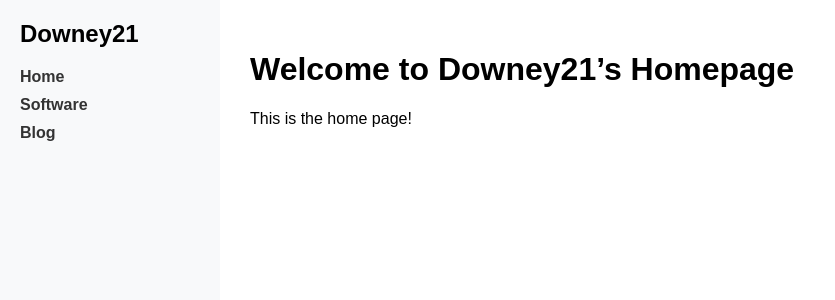
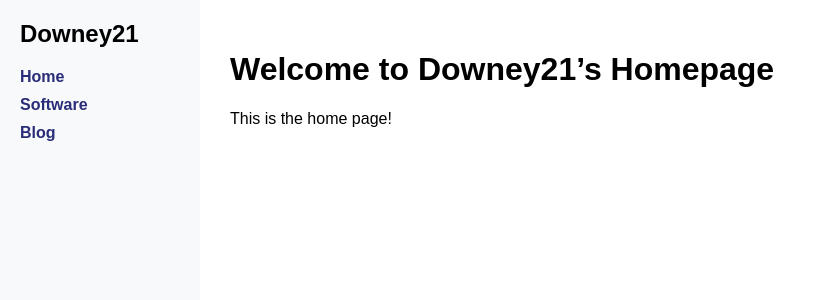
Before and after one commit to downey21/downey21.github.io, a Jekyll site: the page built from index.md, in a window 1280 px wide. Shown: the top 300 px of the page, without its empty margins (0-835 px from the left). Built offline with Jekyll 4.4.1, drawn with Linux system fonts in a browser that asks for light colours.

Commit message:
Update style.css

```diff
--- a/assets/css/style.css
+++ b/assets/css/style.css
@@ -6,7 +6,7 @@ body {
 }
 
 .sidebar {
-  width: 220px;
+  width: 200px;
   background-color: #f8f9fa;
   padding: 20px;
   box-sizing: border-box;
@@ -27,15 +27,18 @@ body {
 
 .sidebar ul li a {
   text-decoration: none;
-  color: #333;
+  color: #292d78;
   font-weight: bold;
+  transition: color 0.3s ease;
 }
 
 .sidebar ul li a:hover {
-  text-decoration: underline;
+  color: #1e224d;
+  text-decoration: none;
 }
 
 .content {
   flex-grow: 1;
+  background-color: #ffffff;
   padding: 30px;
 }
```
